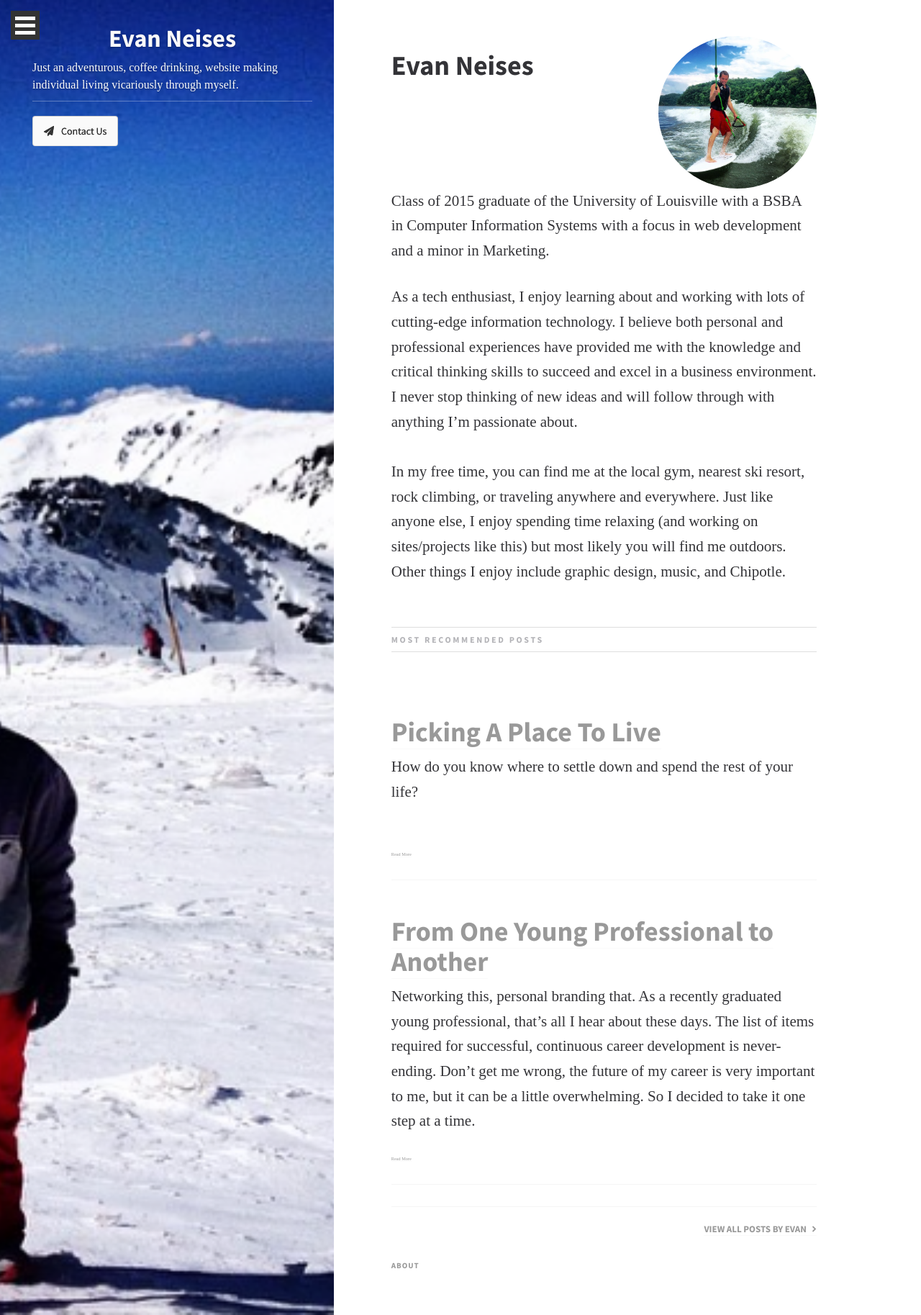
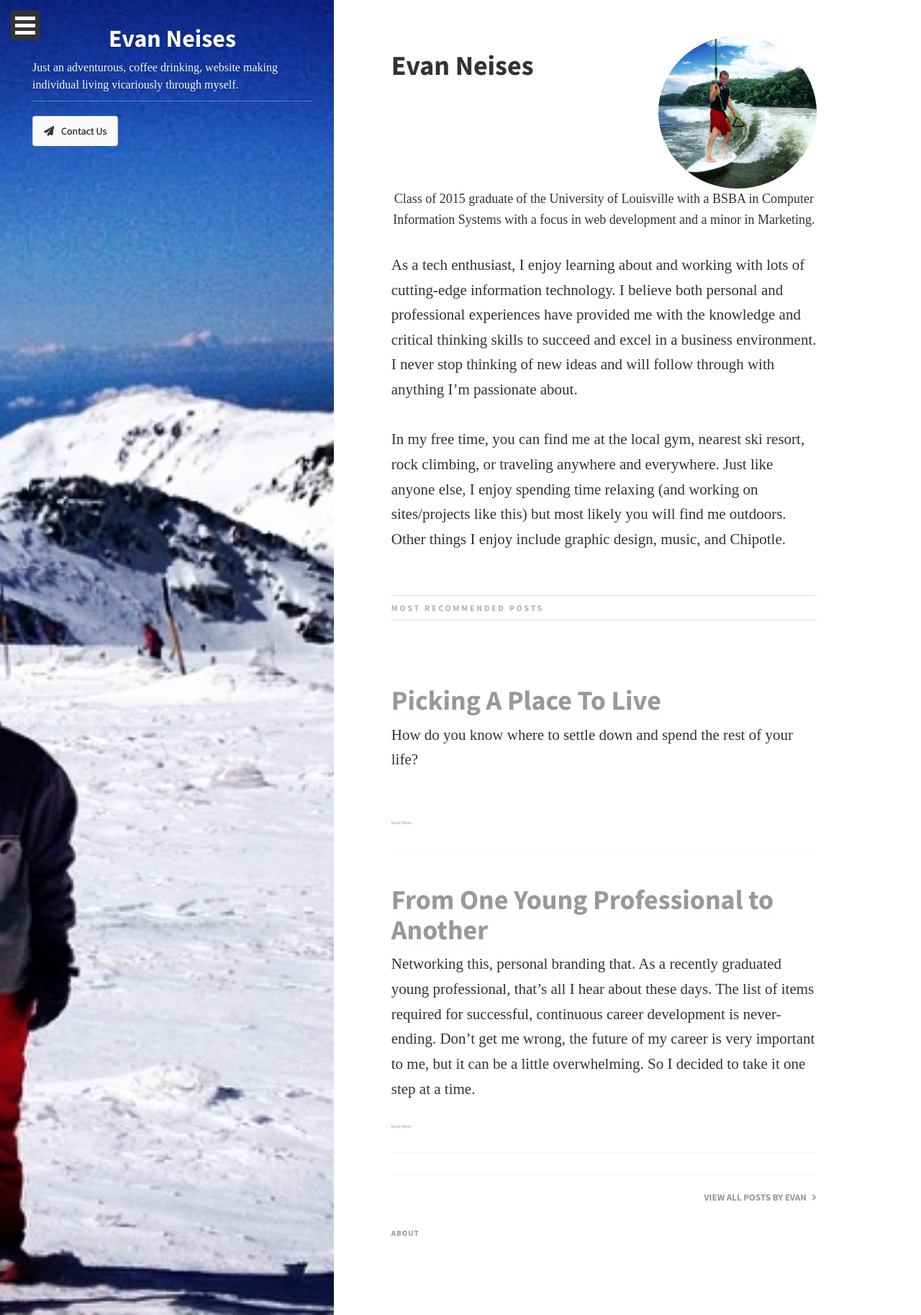
Before and after one commit to EJBlog/EJBlog.github.io, a Jekyll site: the page built from author_evan.html, in a window 1280 px wide. Shown: the whole page at 72% size. Built offline with Jekyll 4.4.1, drawn with Linux system fonts in a browser that asks for light colours; nearby versions of some CDN libraries; some web fonts are replaced.

Commit message:
Update author_evan.html

```diff
--- a/_layouts/author_evan.html
+++ b/_layouts/author_evan.html
@@ -80,7 +80,7 @@
                             <h1>Evan Neises</h1>
 
                             <div class="author-bio__info">
-                      	    <p>
+                      	    <p class="author-evan-header">
 	                        Class of 2015 graduate of the University of Louisville with a BSBA in Computer Information Systems with a focus in web development and a minor in Marketing.
 			    </p>
                             <p>
```
